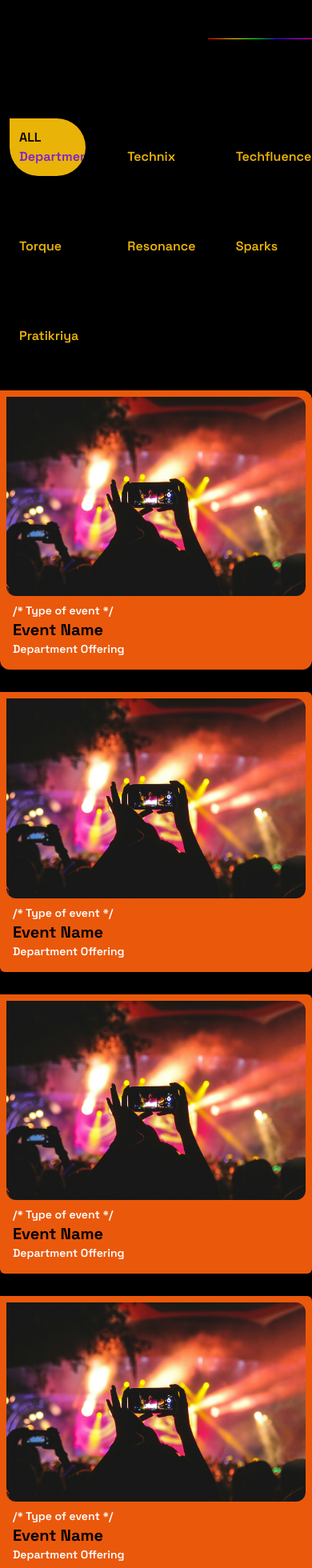
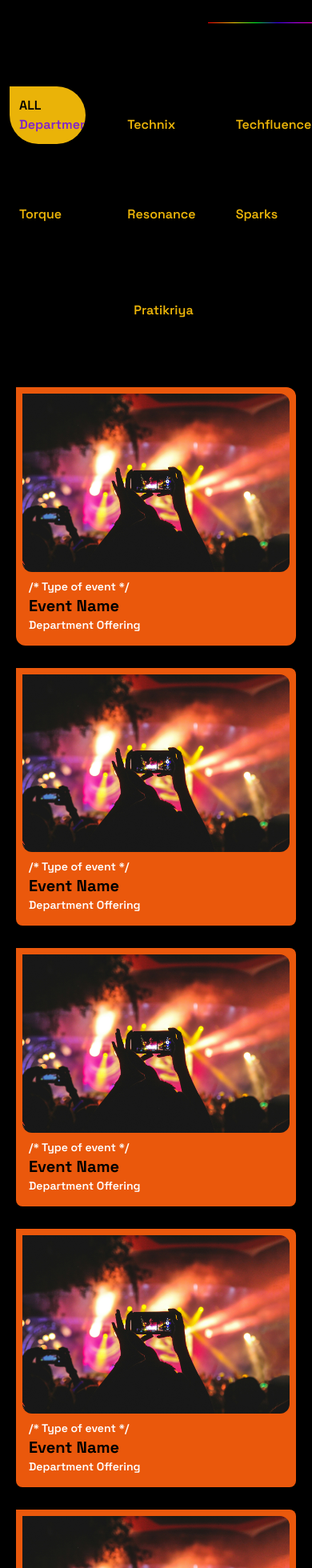
Before and after one commit to Engicos-Coders-Club/gec-spectrum-website-2024, a Next.js app: page / in a window 390 px wide. Shown: the top 1960 px of the page at 80% size. Built offline with nearby package versions, Linux system fonts and the light colour scheme.

Commit message:
(fixes): the responsiveness of the Events tile

```diff
--- a/src/app/components/Events/index.tsx
+++ b/src/app/components/Events/index.tsx
@@ -1,114 +1,172 @@
-'use client';
+"use client";
 
-import { Space_Grotesk } from 'next/font/google';
-import Image from 'next/image';
-import LineImage from '../assets/line.png';
-import Link from 'next/link';
-import SampleEvent from '../assets/sample-event.jpg'
-const Space = Space_Grotesk({ subsets : ['latin'], weight: ['700', '600']});
+import { Space_Grotesk } from "next/font/google";
+import Image from "next/image";
+import LineImage from "../assets/line.png";
+import Link from "next/link";
+import SampleEvent from "../assets/sample-event.jpg";
+const Space = Space_Grotesk({ subsets: ["latin"], weight: ["700", "600"] });
 
 const EventCard = () => {
   return (
-    <div className='bg-black w-screen h-full'>
-        <div className='flex justify-between'>
-            <h1 className={`font-bold ml-[60px] text-4xl sm:text-6xl h-[96px] flex items-center font-panchang-bold`}>E V E N T S</h1>
+    <div className="bg-black w-screen h-full">
+      <div className="flex justify-between">
+        <h1
+          className={`font-bold ml-5  text-3xl mt-5 sm:text-6xl flex items-center font-panchang-bold`}
+        >
+          E V E N T S
+        </h1>
 
         <Image
           src={LineImage}
-            alt='line image'
-            className='h-[1px] w-1/3 sm:w-1/2 my-auto'
+          alt="line image"
+          className="h-[1px] w-1/3 sm:w-1/2 my-auto"
         />
       </div>
 
-        <div className='w-full flex justify-center mt-10 p-3'>
-          <div className={`grid grid-rows-2 grid-cols-3 gap-10 ${Space.className} lg:grid-cols-7 lg:gap-4`}>
-            <Link href='/' className='bg-yellow-500 p-3 rounded-full rounded-tl-none overflow-hidden'>
-              <span className='text-black'>ALL</span> <br />
-              <p className='text-purple-700'>Departments</p>
+      <div className="w-full flex justify-center mt-10 p-3">
+        <div
+          className={`grid grid-rows-2 grid-cols-3 gap-10 ${Space.className} lg:grid-cols-7 lg:gap-4`}
+        >
+          <Link
+            href="/"
+            className="bg-yellow-500 p-3  rounded-full rounded-tl-none overflow-hidden"
+          >
+            <span className="text-black">ALL</span> <br />
+            <p className="text-purple-700">Departments</p>
           </Link>
-            <Link href='/' className='p-3
+          <Link
+            href="/"
+            className="p-3
                             hover:outline-dotted transition-all transition-duration-500 rounded-[30px] rounded-tl-none
-                            '>Computer <br /> <p className='text-yellow-500'>Technix</p> </Link>
-            <Link href='/' className='p-3
+                            "
+          >
+            Computer <br /> <p className="text-yellow-500">Technix</p>{" "}
+          </Link>
+          <Link
+            href="/"
+            className="p-3
                             hover:outline-dotted transition-all transition-duration-500 rounded-[30px] rounded-tl-none
-                            '>IT <br /> <p className='text-yellow-500'>Techfluence</p> </Link>
-            <Link href='/' className='p-3
+                            "
+          >
+            IT <br /> <p className="text-yellow-500">Techfluence</p>{" "}
+          </Link>
+          <Link
+            href="/"
+            className="p-3
                             hover:outline-dotted transition-all transition-duration-500 rounded-[30px] rounded-tl-none
-                            '>Mechanical <br /> <p className='text-yellow-500'>Torque</p> </Link>
-            <Link href='/' className='p-3
+                            "
+          >
+            Mechanical <br /> <p className="text-yellow-500">Torque</p>{" "}
+          </Link>
+          <Link
+            href="/"
+            className="p-3
                             hover:outline-dotted transition-all transition-duration-500 rounded-[30px] rounded-tl-none
-                            '>ETC <br /> <p className='text-yellow-500'>Resonance</p> </Link>
-            <Link href='/' className='p-3
+                            "
+          >
+            ETC <br /> <p className="text-yellow-500">Resonance</p>{" "}
+          </Link>
+          <Link
+            href="/"
+            className="p-3
                             hover:outline-dotted transition-all transition-duration-500 rounded-[30px] rounded-tl-none
-                            '>ENE <br /> <p className='text-yellow-500'>Sparks</p> </Link>
-            <Link href='/' className='p-3
-                            hover:outline-dotted transition-all transition-duration-500 rounded-[30px] rounded-tl-none
-                            '>Civil <br /> <p className='text-yellow-500'>Pratikriya</p> </Link>
+                            "
+          >
+            ENE <br /> <p className="text-yellow-500">Sparks</p>{" "}
+          </Link>
+          <Link
+  href="/"
+  className="p-5 hover:outline-dotted col-start-2 col-span-1 lg:col-span-1 transition-all transition-duration-500 rounded-[30px] rounded-tl-none"
+>
+  Civil <br /> <p className="text-yellow-500">Pratikriya</p>{" "}
+</Link>
         </div>
       </div>
 
       <div className={`mt-8 ${Space.className} container mx-auto mb-20`}>
-            {
-                /* hardcoded as of now , supposed to map from a .json file */
-            }
-        <div className='grid grid-cols-1 sm:grid-cols-2 lg:grid-cols-3 gap-7'>
-          <div className='bg-orange-600 rounded-xl rounded-tl-none overflow-hidden p-2'>
-            <Image src={SampleEvent} alt='random' className='rounded-xl rounded-tl-none' />
-            <div className='p-2 text-white'>
-             <p className='text-sm'>/* Type of event */</p>
-              <h2 className='text-xl font-bold text-black'>Event Name</h2>
-              <p className='text-sm'>Department Offering</p>
+        {/* hardcoded as of now , supposed to map from a .json file */}
+        <div className="grid grid-cols-1  p-5 sm:grid-cols-2 lg:grid-cols-3 gap-7">
+          <div className="bg-orange-600 rounded-xl rounded-tl-none overflow-hidden p-2">
+            <Image
+              src={SampleEvent}
+              alt="random"
+              className="rounded-xl rounded-tl-none"
+            />
+            <div className="p-2 text-white">
+              <p className="text-sm">/* Type of event */</p>
+              <h2 className="text-xl font-bold text-black">Event Name</h2>
+              <p className="text-sm">Department Offering</p>
             </div>
           </div>
-          <div className='bg-orange-600 rounded-md rounded-tl-none overflow-hidden p-2'>
-            <Image src={SampleEvent} alt='random' className='rounded-xl rounded-tl-none' />
-            <div className='p-2 text-white'>
-              <p className='text-sm'>/* Type of event */</p>
-              <h2 className='text-xl font-bold text-black'>Event Name</h2>
-              <p className='text-sm'>Department Offering</p>
+          <div className="bg-orange-600 rounded-lg rounded-tl-none overflow-hidden p-2">
+            <Image
+              src={SampleEvent}
+              alt="random"
+              className="rounded-xl rounded-tl-none"
+            />
+            <div className="p-2 text-white">
+              <p className="text-sm">/* Type of event */</p>
+              <h2 className="text-xl font-bold text-black">Event Name</h2>
+              <p className="text-sm">Department Offering</p>
             </div>
           </div>
-          <div className='bg-orange-600 rounded-md rounded-tl-none overflow-hidden p-2'>
-            <Image src={SampleEvent} alt='random' className='rounded-xl rounded-tl-none' />
-            <div className='p-2 text-white'>
-                <p className='text-sm'>/* Type of event */</p>
-              <h2 className='text-xl font-bold text-black'>Event Name</h2>
-              <p className='text-sm'>Department Offering</p>
+          <div className="bg-orange-600 rounded-lg rounded-tl-none overflow-hidden p-2">
+            <Image
+              src={SampleEvent}
+              alt="random"
+              className="rounded-xl rounded-tl-none"
+            />
+            <div className="p-2 text-white">
+              <p className="text-sm">/* Type of event */</p>
+              <h2 className="text-xl font-bold text-black">Event Name</h2>
+              <p className="text-sm">Department Offering</p>
             </div>
           </div>
-          <div className='bg-orange-600 rounded-md rounded-tl-none overflow-hidden p-2'>
-            <Image src={SampleEvent} alt='random' className='rounded-xl rounded-tl-none' />
-            <div className='p-2 text-white'>
-                <p className='text-sm'>/* Type of event */</p>
-              <h2 className='text-xl font-bold text-black'>Event Name</h2>
-              <p className='text-sm'>Department Offering</p>
+          <div className="bg-orange-600 rounded-lg rounded-tl-none overflow-hidden p-2">
+            <Image
+              src={SampleEvent}
+              alt="random"
+              className="rounded-xl rounded-tl-none"
+            />
+            <div className="p-2 text-white">
+              <p className="text-sm">/* Type of event */</p>
+              <h2 className="text-xl font-bold text-black">Event Name</h2>
+              <p className="text-sm">Department Offering</p>
             </div>
           </div>
-          <div className='bg-orange-600 rounded-md rounded-tl-none overflow-hidden p-2'>
-            <Image src={SampleEvent} alt='random' className='rounded-xl rounded-tl-none' />
-            <div className='p-2 text-white'>
-                <p className='text-sm'>/* Type of event */</p>
-              <h2 className='text-xl font-bold text-black'>Event Name</h2>
-              <p className='text-sm'>Department Offering</p>
+          <div className="bg-orange-600 rounded-lg rounded-tl-none overflow-hidden p-2">
+            <Image
+              src={SampleEvent}
+              alt="random"
+              className="rounded-xl rounded-tl-none"
+            />
+            <div className="p-2 text-white">
+              <p className="text-sm">/* Type of event */</p>
+              <h2 className="text-xl font-bold text-black">Event Name</h2>
+              <p className="text-sm">Department Offering</p>
             </div>
           </div>
-          <div className='bg-orange-600 rounded-md rounded-tl-none overflow-hidden p-2'>
-            <Image src={SampleEvent} alt='random' className='rounded-xl rounded-tl-none' />
-            <div className='p-2 text-white'>
-                <p className='text-sm'>/* Type of event */</p>
-              <h2 className='text-xl font-bold text-black'>Event Name</h2>
-              <p className='text-sm'>Department Offering</p>
+          <div className="bg-orange-600 rounded-lg rounded-tl-none overflow-hidden p-2">
+            <Image
+              src={SampleEvent}
+              alt="random"
+              className="rounded-xl rounded-tl-none"
+            />
+            <div className="p-2 text-white">
+              <p className="text-sm">/* Type of event */</p>
+              <h2 className="text-xl font-bold text-black">Event Name</h2>
+              <p className="text-sm">Department Offering</p>
             </div>
           </div>
         </div>
       </div>
     </div>
-  )
-}
+  );
+};
 
 export default EventCard;
 
 /* Line 29 */
 
-
 /* events */
```
Lines whose indentation alone changed are shown as unchanged.
